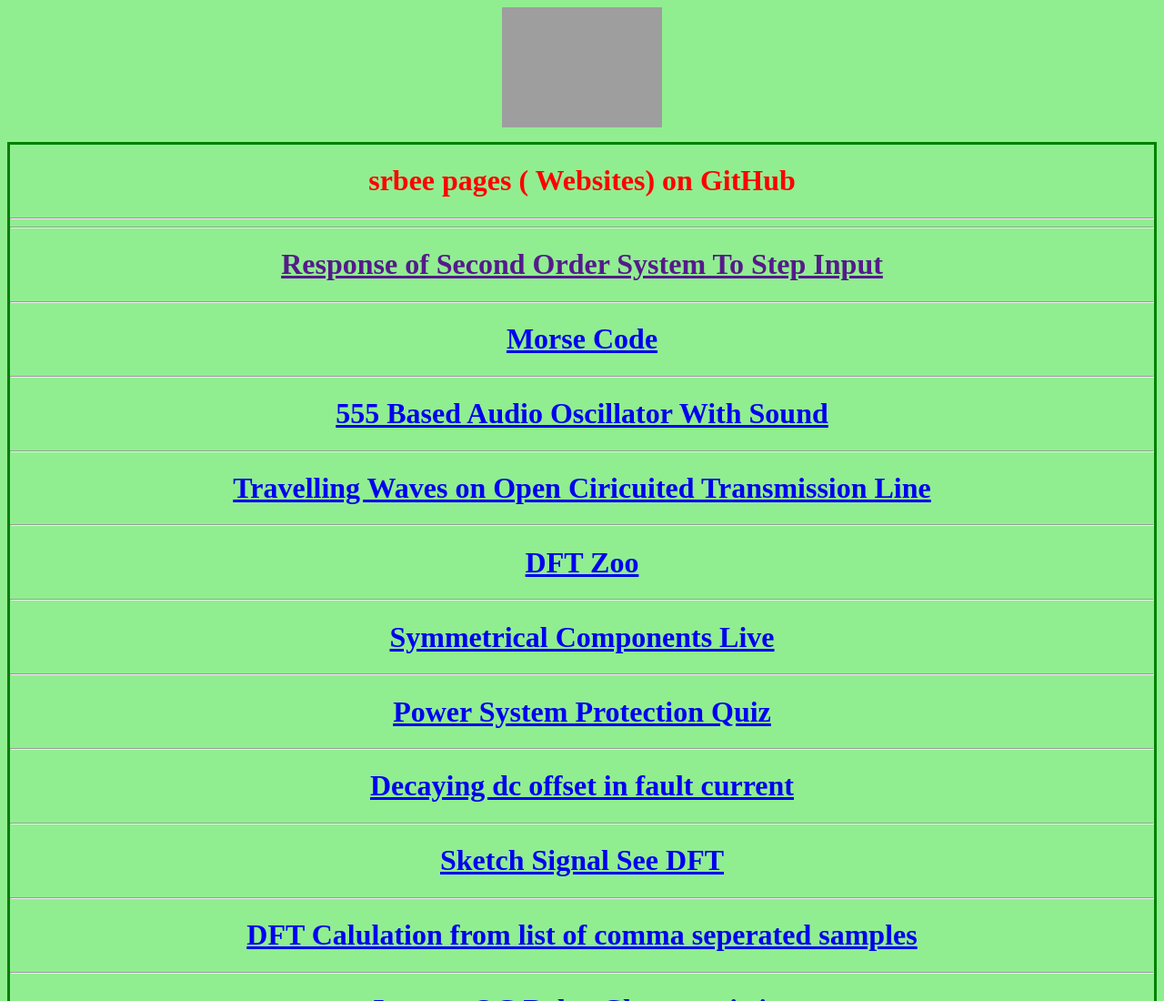
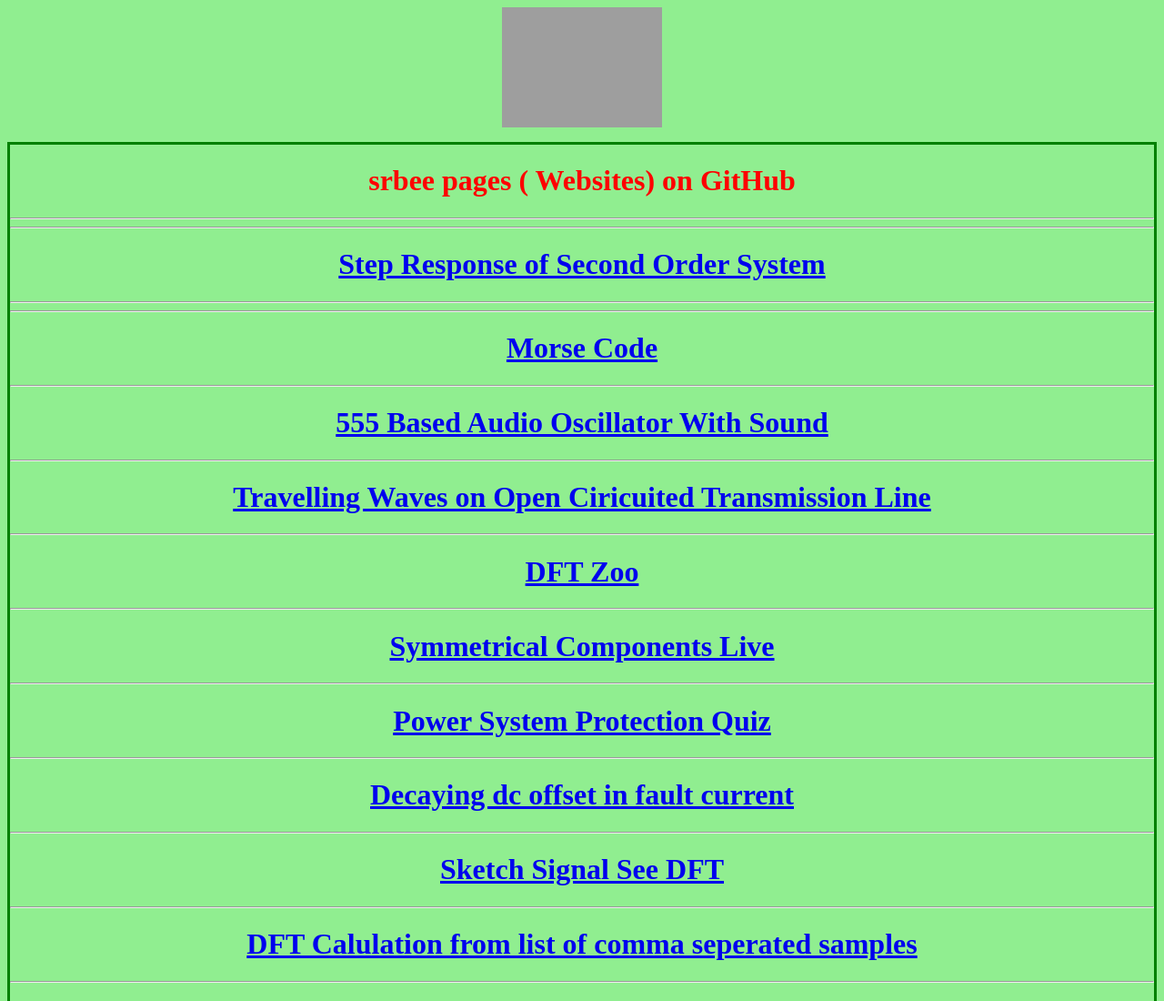
Before and after one commit to srbee/srbee, a plain HTML site: page index.html in a window 1280 px wide. Shown: the top 1100 px of the page at 91% size. Drawn offline with Linux system fonts and the light colour scheme; grey boxes are pictures that could not be loaded.

Commit message:
Update index.html

```diff
--- a/index.html
+++ b/index.html
@@ -22,7 +22,8 @@ color:red
 <h1> srbee pages ( Websites)  on GitHub   </h1>
 <hr>
 <hr>
-<h1> <a href="" > Response of Second Order System To Step Input  </a> </h1>
+<h1> <a href="https://srbee.github.io/2ndorder/" > Step Response of Second Order System   </a> </h1>
+<hr>
 <hr>
 <h1> <a href="https://srbee.github.io/morse/" > Morse Code  </a> </h1>
 <hr>
```
